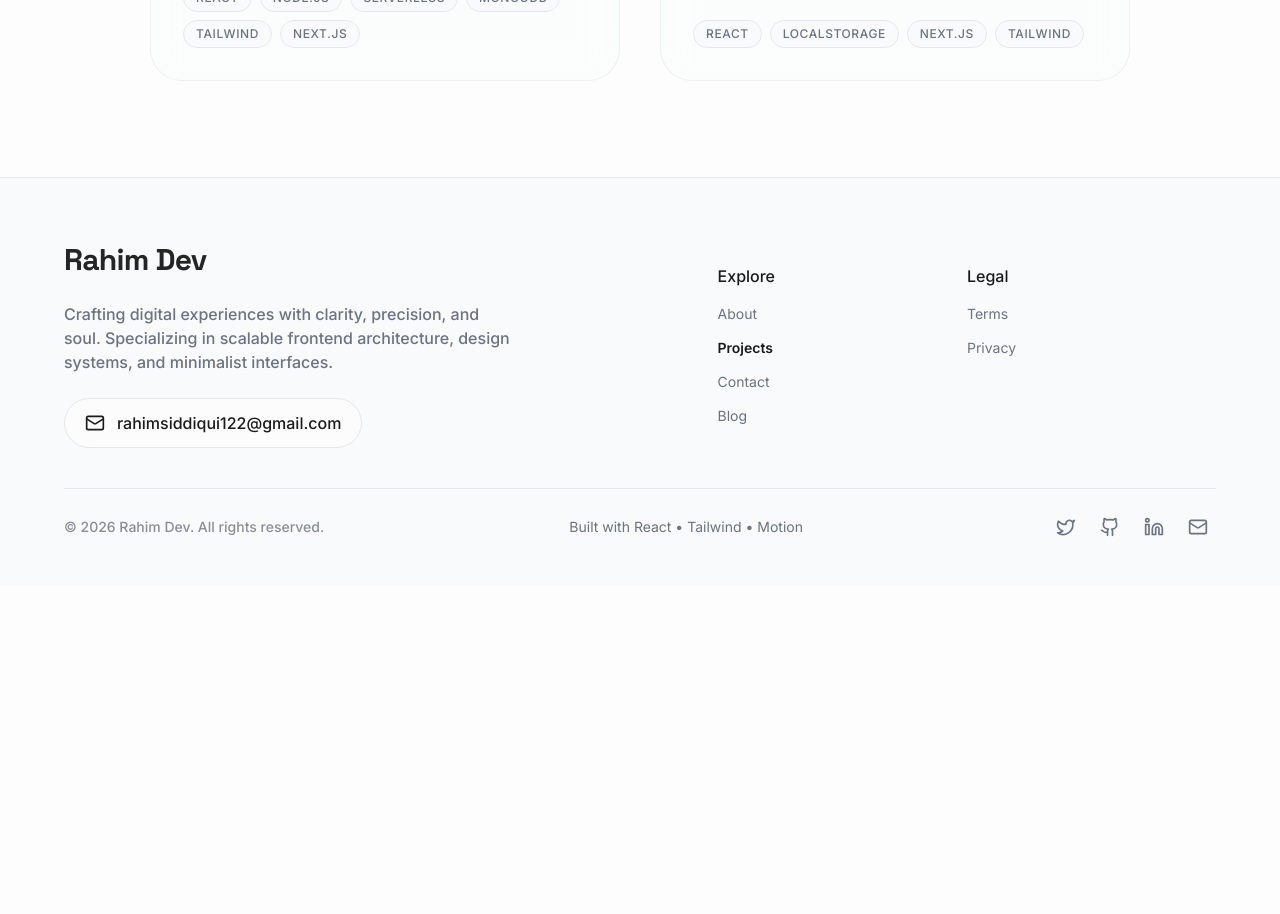
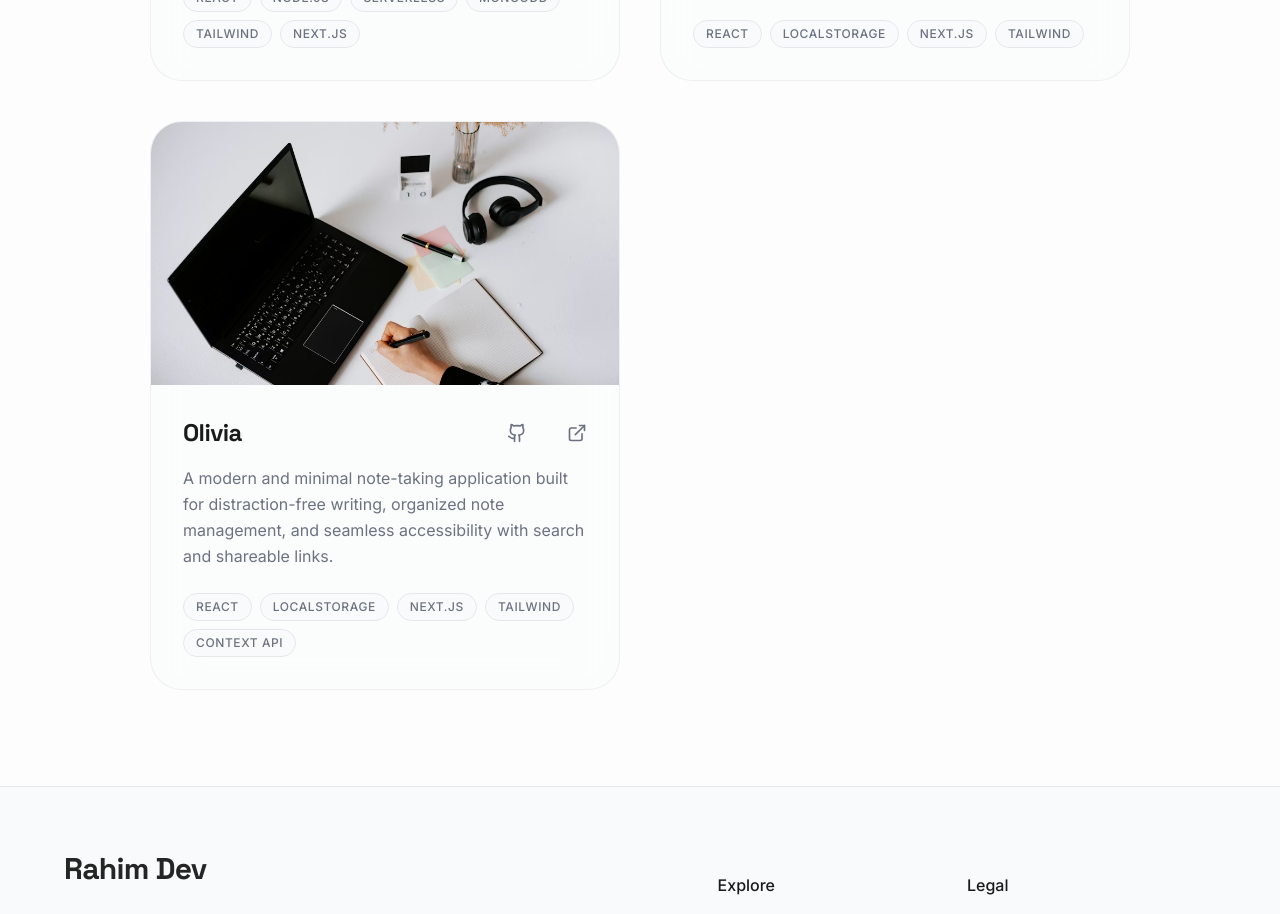
Before and after one commit to Rahimsiddiqui/Portfolio, a React (Vite) app: page /projects in a window 1280 px wide. Shown: the part 1400-2314 px from the top of the page. Before the commit the page ends 1985 px from the top, so only its background shows below. Built offline with nearby package versions, Linux system fonts and the light colour scheme.

Commit message:
Added Project Picture and Project itelsef

```diff
--- a/src/pages/Projects.tsx
+++ b/src/pages/Projects.tsx
@@ -45,6 +45,21 @@ const projects = [
     github: "https://github.com/rahimsiddiqui/todo-app",
     technologies: ["React", "Localstorage", "Next.js", "Tailwind"],
   },
+  {
+    title: "Olivia",
+    description:
+      "A modern and minimal note-taking application built for distraction-free writing, organized note management, and seamless accessibility with search and shareable links.",
+    image: "/images/olivia.avif",
+    link: "https://rahim-olivia.vercel.app",
+    github: "https://github.com/rahimsiddiqui/olivia",
+    technologies: [
+      "React",
+      "Localstorage",
+      "Next.js",
+      "Tailwind",
+      "Context API",
+    ],
+  },
 ];
 
 const Projects = () => {
```
Also changed, not shown: public/images/olivia.avif (added).
